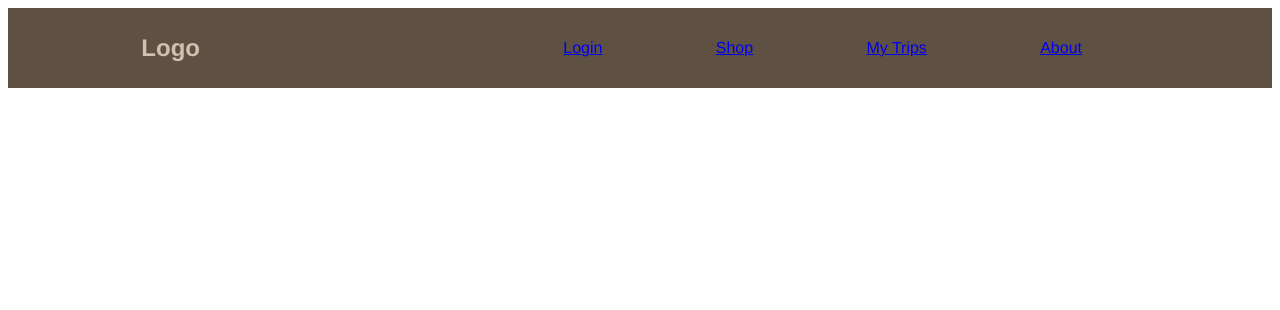
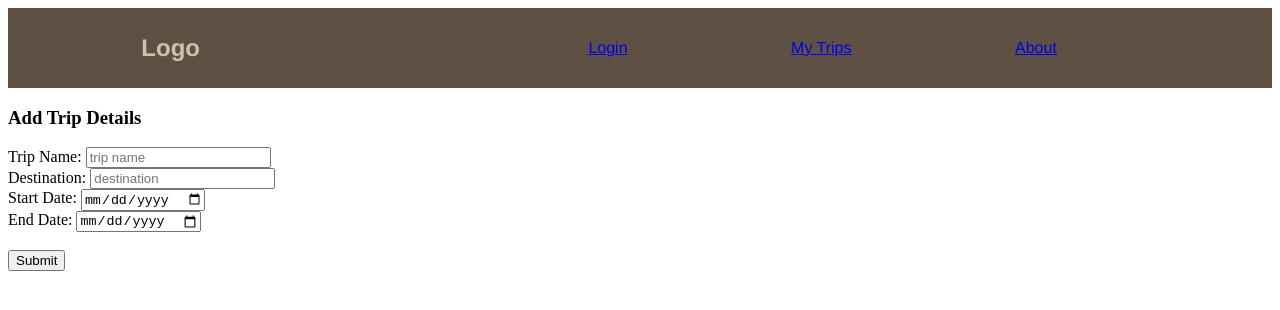
Before and after one commit to scooby-gang-7/iteration, a React app: page /addtrip in a window 1280 px wide. Shown: the top 310 px of the page. Built offline with nearby package versions, Linux system fonts and the light colour scheme.

Commit message:
POST request, MyTrips component, AddTrip component

```diff
--- a/client/App.jsx
+++ b/client/App.jsx
@@ -4,7 +4,6 @@ import {
     Routes,
     Route,
     Link,
-    Switch,
     Navigate
   } from "react-router-dom";
 import './stylesheets/styles.css';
@@ -13,6 +12,7 @@ import Signup from "./components/Signup.jsx";
 import Nav from "./components/Nav.jsx";
 import About from "./components/About.jsx";
 import MyTrips from "./components/MyTrips.jsx";
+import AddTrip from "./components/AddTrip.jsx"
 
 // import {
 //     Login,
@@ -21,18 +21,21 @@ import MyTrips from "./components/MyTrips.jsx";
 // } from './components.jsx';
 
 const App = () => {
+
+  const [userInfo, setUserInfo] = useState("");
+  console.log('User Info --> ', userInfo);
+
     return (
-    <Router>
-        <div className="App">
+      <div className="App">
         <Nav />
-          <Switch>
-            <Route path="/" exact component={Login} />
-            <Route path="/about" exact component={About} />
-            <Route path="/signup" exact component={Signup} />
-            <Route path="/mytrips" component={MyTrips} />
-          </Switch>
-        </div>
-    </Router>
+        <Routes>
+            <Route path="/" element={<Login setUserInfo={setUserInfo}/>} />
+            <Route path="/about" element={<About/>} />
+            <Route path="/signup" element={<Signup/>} />
+            <Route path="/mytrips" element={<MyTrips userinfo={userInfo}/>} />
+            <Route path="/addtrip" element={<AddTrip userinfo={userInfo}/>} />
+        </Routes>
+      </div>
     );
 }
 
--- /dev/null
+++ b/client/components/AddTrip.jsx
@@ -0,0 +1,35 @@
+import React from 'react';
+import '../stylesheets/styles.css'
+
+// CHECK WITH JOY ON CONNECTING GOOGLE API MAPS WITH DESTINATION FORM
+
+function AddTrip() {
+    return (
+        <div id='addtrip-parent'>
+            <form action="#" method='POST' onSubmit={console.log('signed-in')}>
+                <h3>Add Trip Details</h3>
+                <div>
+                    <label>Trip Name:  </label>
+                    <input type="text" placeholder='trip name' name='name_first' />
+                </div>
+                <div>
+                    <label>Destination:  </label>
+                    <input type="text"  placeholder='destination' name='name_last'/>
+                </div>
+                <div>
+                    <label for="start">Start Date:  </label>
+                    <input type="date" id="start" name='date_start' />
+                </div>
+                <div>
+                    <label for="end">End Date:  </label>
+                    <input type="date" id="end" name='date_end' />
+                </div>
+                <br />
+                <button className=''>Submit</button>
+            </form>
+        </div>
+    )
+}
+
+
+export default AddTrip;
--- a/client/components/MyTrips.jsx
+++ b/client/components/MyTrips.jsx
@@ -1,10 +1,18 @@
 import React, {useState, useEffect} from 'react';
 import '../stylesheets/styles.css'
+import AddTrip from './AddTrip'
+import {Link} from 'react-router-dom';
+import Trip from './Trip'
 
 function MyTrips () {
     return (
         <div>
-            <h1>My Trips Page</h1>
+            <h1>My Trips</h1>
+            {/* This is where we will render each trip details page */}
+            <br />
+            <Link to="/addtrip">
+            <button className='addTripButton'>Add Trip</button>
+            </Link>
         </div>
 
 
--- a/client/components/Nav.jsx
+++ b/client/components/Nav.jsx
@@ -1,9 +1,6 @@
 import React from 'react';
 import '../stylesheets/styles.css'
 import {Link} from 'react-router-dom'
-
-
-
 
 
 function Nav()  {
@@ -14,9 +11,6 @@ function Nav()  {
             <ul className='nav-links'>
                 <Link to="/login">
                   <li>Login</li>
-                </Link>
-                <Link to="/signup">
-                  <li>Shop</li>
                 </Link>
                 <Link to="/mytrips">
                   <li>My Trips</li>
--- /dev/null
+++ b/client/components/Trip.jsx
@@ -0,0 +1,29 @@
+import React, {useState, useEffect} from 'react';
+import '../stylesheets/styles.css'
+import AddTrip from './AddTrip'
+import {Link} from 'react-router-dom';
+
+
+
+// trip name should pull in from DB trip_name - need to get syntax for this from SQL table
+
+
+
+function Trip () {
+    return (
+        <div>
+            <Link to="/addtrip">
+            <button className='addTripButton'>
+                <h1>{/* name of trip*/ /*this.state.trip_name*/}TRIP NAME</h1>
+                <h3>{/* name of trip*/ /*this.state.trip_location*/}LOCATION</h3>
+                <h3>{/* name of trip*/ /*this.state.trip_date, this.state.trip_date*/}START DATE - END DATE</h3>
+            </button>
+            </Link>
+        </div>
+
+
+    );
+}
+
+
+export default Trip;
--- a/client/components/login.jsx
+++ b/client/components/login.jsx
@@ -1,23 +1,55 @@
-import React from "react";
+import React, { useState } from "react";
 import '../stylesheets/styles.css'
+import SignUp from './Signup'
+import {Link} from 'react-router-dom';
 
-function Login() {
+
+
+function Login(props) {
+
+  const setUserInfo = props.setUserInfo;
+  const [email, setEmail] = useState("");
+  const [password, setPassword] = useState("");
+
+  const handleSubmitlogin = (e) => {
+    //email, password --> server
+    fetch('http://localhost:3000/login', {
+      method: 'POST',
+      headers: {
+        "Content-Type": "application/json",
+      },
+      body: JSON.stringify({
+        email,
+        password
+      })
+    })
+      .then(data => data.json())
+      .then(data => {
+        setUserInfo({data});
+        console.log(data);
+      })
+  }
+
   return (
     <div id="login-parent">
       <form action='#' method= 'post' onSubmit={console.log('hello')}>
         <h3>Login</h3>
         <div className=''>
-          <label>Username:  </label>
-          <input type='text' placeholder='username' name='username' />
+          <label>Email Address:  </label>
+          <input type='text' placeholder='email' name='email' onChange={(e) => setEmail(e.target.value)} />
         </div>
         <div className=''>
           <label>Password:  </label>
-          <input type='password' placeholder='password' name='password'/>
+          <input type='password' placeholder='password' name='password' onChange={(e) => setPassword(e.target.value)}/>
         </div>
-        <button className=''>Submit</button>
+        <Link to="/mytrips">
+          <button className='' onClick={handleSubmitlogin}>Login</button>
+        </Link>
       </form>
       <br />
-      <button className='' >Sign In</button>
+      <Link to="/signup">
+      <button className='signUpButton'>Sign Up</button>
+      </Link>
     </div>
   )
 };
--- a/client/components/signup.jsx
+++ b/client/components/signup.jsx
@@ -20,10 +20,6 @@ function Signup() {
                     <input type="text" placeholder='email address' name='email' />
                 </div>
                 <div>
-                    <label>Username:  </label>
-                    <input type="text" placeholder='username' name='username'/>
-                </div>
-                <div>
                     <label>Password:  </label>
                     <input type="password" placeholder='password' name='password'/>
                 </div>
--- a/client/index.js
+++ b/client/index.js
@@ -6,4 +6,4 @@ import styles from './stylesheets/styles.css';
 
 const root = ReactDOM.createRoot(document.getElementById('root'))
 
-root.render(<BrowserRouter><App /></BrowserRouter>)
+root.render(<BrowserRouter><App /></ BrowserRouter>);
--- a/package.json
+++ b/package.json
@@ -19,7 +19,7 @@
     "react": "^18.2.0",
     "react-dom": "^18.2.0",
     "react-router": "^6.3.0",
-    "react-router-dom": "^5.2.0",
+    "react-router-dom": "^6.3.0",
     "sass": "^1.53.0"
   },
   "devDependencies": {
```
Also changed, not shown: client/components/TripDetails.jsx (added, +29 -0 lines), 2 other files (tests, documents, lock files or other folders).
